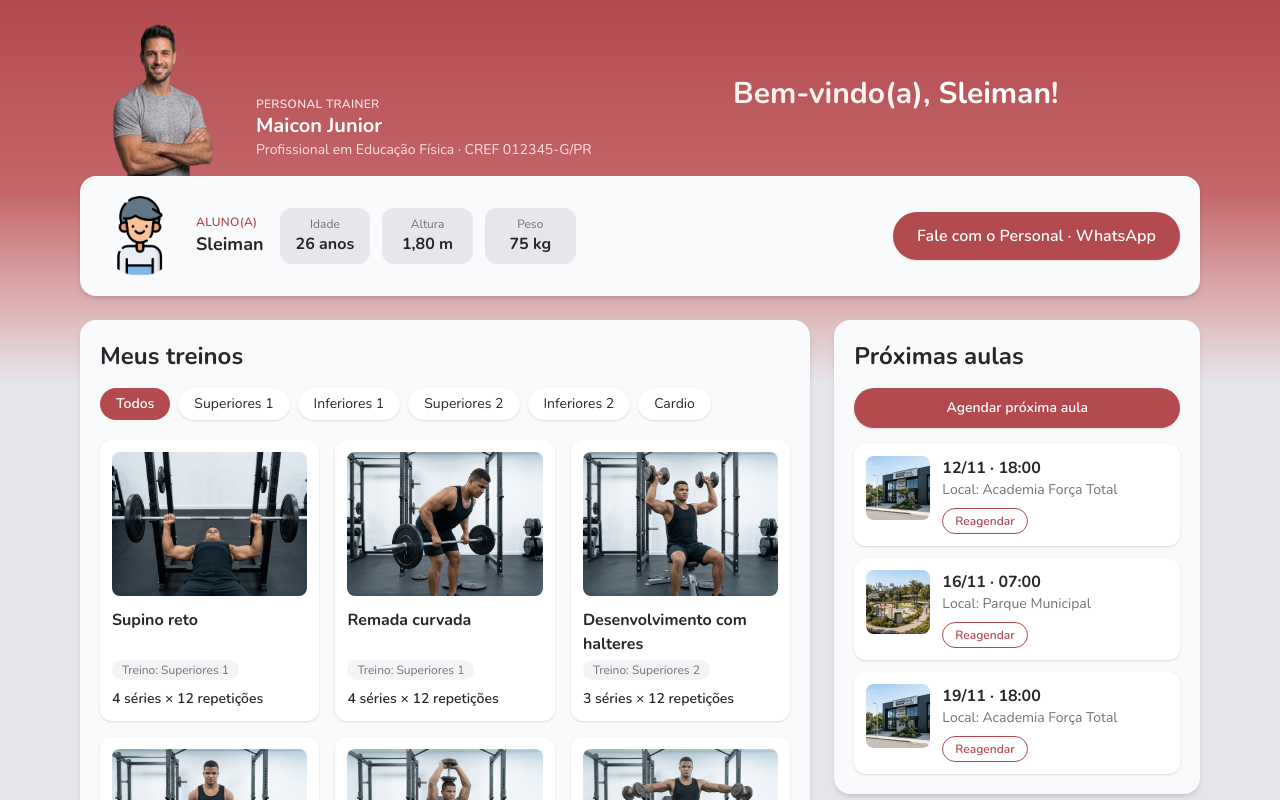
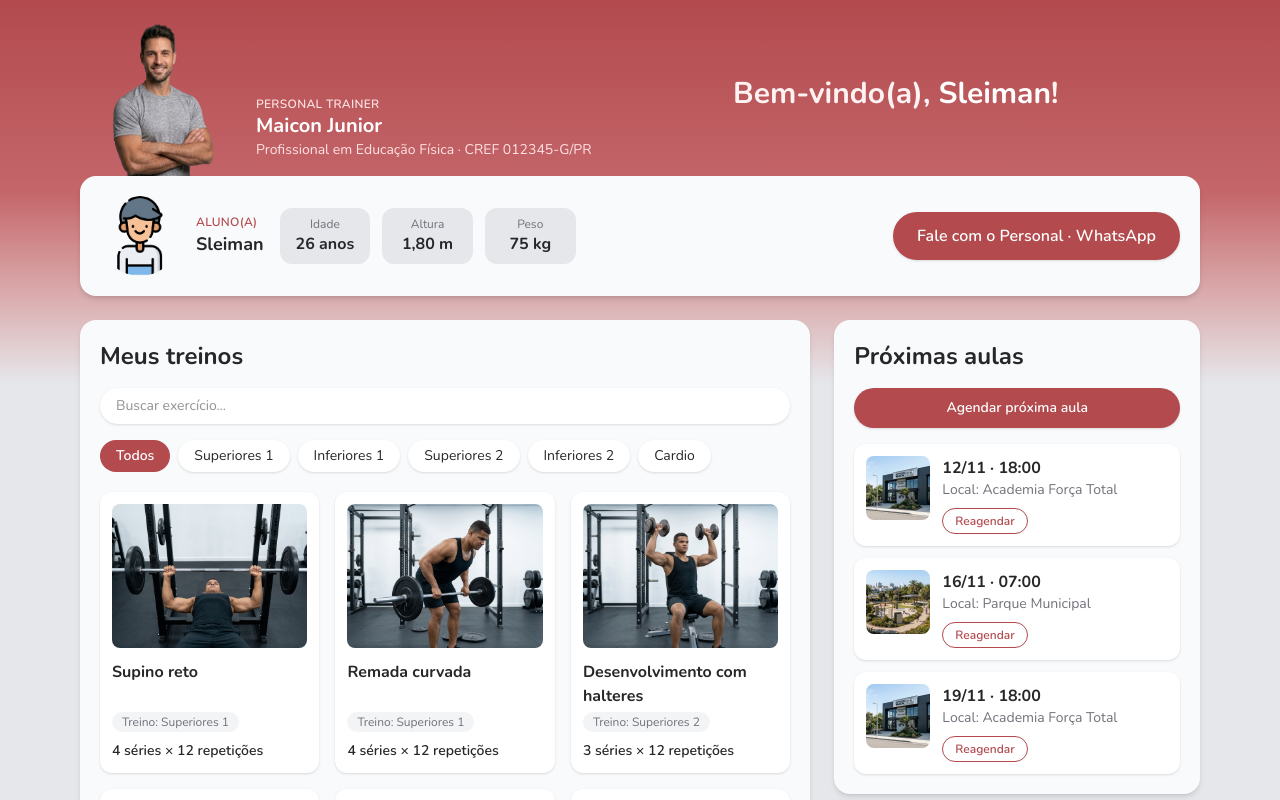
Before and after one commit to sleiman-m/agendamento-personal-trainer, a React (Vite) app: page / in a window 1280 px wide. Shown: the top 800 px of the page. Built offline with nearby package versions, Linux system fonts and the light colour scheme.

Commit message:
Desafio: adiciona busca de exercícios por nome

```diff
--- a/src/App.tsx
+++ b/src/App.tsx
@@ -10,11 +10,12 @@ import Footer from "./components/Footer";
 import PaginaEsqueleto from "./components/PaginaEsqueleto";
 
 function App() {
-  const [treinoSelecionado, setTreinoSelecionado] = useState("Todos");
-  const [mostrarTodos, setMostrarTodos] = useState(false);
   const [exercicios, setExercicios] = useState<Exercicio[]>([]);
   const [carregando, setCarregando] = useState(true);
   const [erro, setErro] = useState("");
+  const [treinoSelecionado, setTreinoSelecionado] = useState("Todos");
+  const [mostrarTodos, setMostrarTodos] = useState(false);
+  const [busca, setBusca] = useState("");
 
   function selecionarTreino(treino: string) {
     setTreinoSelecionado(treino);
@@ -40,11 +41,14 @@ function App() {
     carregarExercicios();
   }, []);
 
-  const exerciciosFiltrados =
-    treinoSelecionado === "Todos"
-      ? exercicios
-      : exercicios.filter((exercicio) => exercicio.treino === treinoSelecionado);
+  const termo = busca.trim().toLowerCase();
 
+  const exerciciosFiltrados = exercicios.filter((exercicio) => {
+    const bateTreino =
+      treinoSelecionado === "Todos" || exercicio.treino === treinoSelecionado;
+    const bateBusca = exercicio.nome.toLowerCase().includes(termo);
+    return bateTreino && bateBusca;
+  });
 
   if (carregando) {
     return <PaginaEsqueleto />;
@@ -64,10 +68,12 @@ function App() {
             exercicios={exerciciosFiltrados}
             treinos={treinos}
             treinoSelecionado={treinoSelecionado}
+            onSelecionarTreino={selecionarTreino}
             erro={erro}
+            busca={busca}
+            onBuscar={setBusca}
             mostrarTodos={mostrarTodos}
             onCarregarMais={() => setMostrarTodos(true)}
-            onSelecionarTreino={selecionarTreino}
           />
           <ProximasAulas aulas={aulas} />
         </div>
--- /dev/null
+++ b/src/components/CampoBusca.tsx
@@ -0,0 +1,19 @@
+type CampoBuscaProps = {
+  valor: string;
+  onMudar: (valor: string) => void;
+};
+
+function CampoBusca({ valor, onMudar }: CampoBuscaProps) {
+  return (
+    <input
+      type="search"
+      value={valor}
+      onChange={(evento) => onMudar(evento.target.value)}
+      placeholder="Buscar exercício..."
+      aria-label="Buscar exercício"
+      className="mt-4 w-full rounded-full bg-white px-4 py-2 text-sm shadow-sm outline-none focus:ring-2 focus:ring-fosco"
+    />
+  );
+}
+
+export default CampoBusca;
--- a/src/components/SecaoTreinos.tsx
+++ b/src/components/SecaoTreinos.tsx
@@ -1,6 +1,7 @@
 import type { Exercicio } from "../data/types";
 import ExercicioCard from "./ExercicioCard";
 import FiltroTreinos from "./FiltroTreinos";
+import CampoBusca from "./CampoBusca";
 
 type SecaoTreinosProps = {
   exercicios: Exercicio[];
@@ -8,6 +9,8 @@ type SecaoTreinosProps = {
   treinoSelecionado: string;
   onSelecionarTreino: (treino: string) => void;
   erro: string;
+  busca: string;
+  onBuscar: (busca: string) => void;
   mostrarTodos: boolean;
   onCarregarMais: () => void;
 };
@@ -25,14 +28,19 @@ function SecaoTreinos({
   treinoSelecionado,
   onSelecionarTreino,
   erro,
+  busca,
+  onBuscar,
   mostrarTodos,
   onCarregarMais,
 }: SecaoTreinosProps) {
-  const limitarLista = treinoSelecionado === "Todos" && !mostrarTodos;
+  const limitarLista =
+    treinoSelecionado === "Todos" && busca.trim() === "" && !mostrarTodos;
 
   return (
     <section className="rounded-2xl bg-gray-50 p-5 shadow-md lg:w-2/3">
       <h2 className="text-2xl font-bold">Meus treinos</h2>
+
+      <CampoBusca valor={busca} onMudar={onBuscar} />
 
       <FiltroTreinos
         treinos={treinos}
@@ -43,6 +51,12 @@ function SecaoTreinos({
       {erro && (
         <p className="mt-5 rounded-lg bg-red-100 p-4 text-center text-red-700">
           {erro}
+        </p>
+      )}
+
+      {!erro && exercicios.length === 0 && (
+        <p className="mt-5 text-center text-zinc-500">
+          Nenhum exercício encontrado.
         </p>
       )}
 
```
